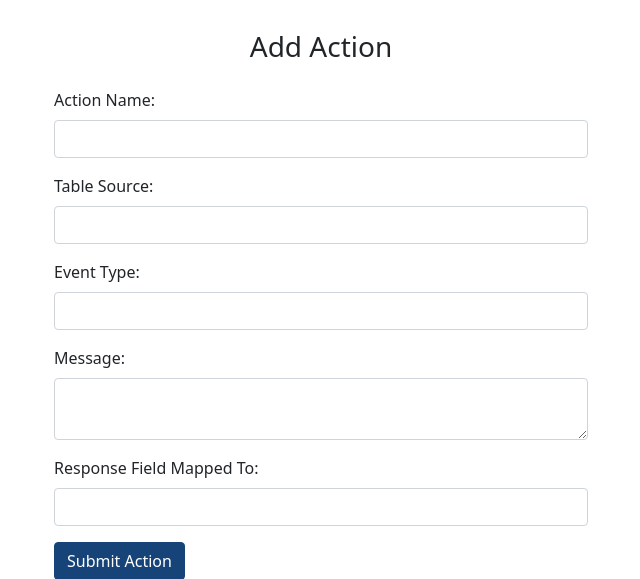
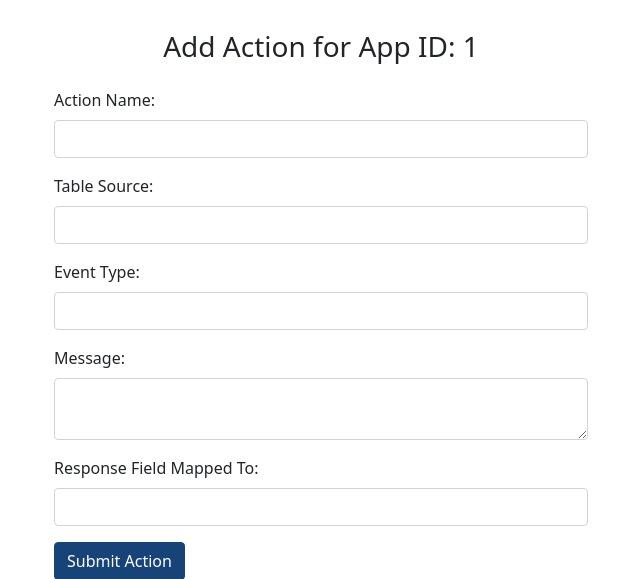
Before and after one commit to camillemaulion05/slack-extension, a Python web app: template templates/create_action.html in a window 1280 px wide. Shown: the part 58-637 px from the top of the page, without its empty margins (319-959 px from the left). Run offline with Jinja, Linux system fonts and the light colour scheme; the template is opened without the code that fills it: most values are stand-ins (such as "Sample title", 1, 10 or a date in 2020).

Commit message:
Update URLs

```diff
--- a/app.py
+++ b/app.py
@@ -53,7 +53,7 @@ class MyHandler(http.server.SimpleHTTPRequestHandler):
                 self.wfile.write(b"Error: Template file not found.")
                 return
 
-        elif self.path.startswith('/extension_actions'):
+        elif self.path.startswith('/extension_actions/'):
             app_id = self.path.split('/')[-1]
             print(f"Requested extension actions for app_id: {app_id}")  # Debug log
             self.send_response(200)
@@ -75,7 +75,7 @@ class MyHandler(http.server.SimpleHTTPRequestHandler):
                 response_html = template.replace("{{ app_id }}", app_id).replace("{{ actions }}", actions_html)
                 self.wfile.write(response_html.encode())
 
-        elif self.path.startswith('/create_action'):
+        elif self.path.startswith('/create_action/'):
             app_id = self.path.split('/')[-1]
             self.send_response(200)
             self.send_header('Content-type', 'text/html')
--- a/templates/create_action.html
+++ b/templates/create_action.html
@@ -3,19 +3,19 @@
 <head>
     <meta charset="UTF-8">
     <meta name="viewport" content="width=device-width, initial-scale=1.0">
-    <link rel="shortcut icon" type="image/x-icon" href="assets/img/index.ico" />
-    <link rel="stylesheet" href="assets/lib/bootstrap-5.1.3-dist/css/bootstrap.min.css">
-    <link rel="stylesheet" href="assets/lib/font-awesome/css/all.min.css">
-    <link rel="stylesheet" href="assets/css/common.css?v=01312023">
-    <script src="assets/lib/jquery/dist/jquery.min.js"></script>
-    <script src="assets/lib/bootstrap-5.1.3-dist/js/bootstrap.min.js"></script>
-    <script src="assets/js/common.js"></script>
+    <link rel="shortcut icon" type="image/x-icon" href="/assets/img/index.ico" />
+    <link rel="stylesheet" href="/assets/lib/bootstrap-5.1.3-dist/css/bootstrap.min.css">
+    <link rel="stylesheet" href="/assets/lib/font-awesome/css/all.min.css">
+    <link rel="stylesheet" href="/assets/css/common.css?v=01312023">
+    <script src="/assets/lib/jquery/dist/jquery.min.js"></script>
+    <script src="/assets/lib/bootstrap-5.1.3-dist/js/bootstrap.min.js"></script>
+    <script src="/assets/js/common.js"></script>
     <title>Add Action</title>
 </head>
 <body>
     <nav class="navbar navbar-expand-md navbar-light bg-light fixed-top">
         <div class="container">
-            <a class="navbar-brand" href="./"><img src="assets/img/logo.svg" style="height:30px;" /></a>
+            <a class="navbar-brand" href="../"><img src="/assets/img/logo.svg" style="height:30px;" /></a>
             <button class="navbar-toggler" type="button" data-bs-toggle="collapse" data-bs-target="#navbar" aria-controls="navbar" aria-expanded="false" aria-label="Toggle navigation">
                 <span class="navbar-toggler-icon"></span>
             </button>
@@ -24,10 +24,10 @@
                 <ul class="navbar-nav ms-auto">
                     <!--Add your Menu here-->
                     <li class="nav-item">
-                        <a id="nav-add-action" class="nav-link" href="/create_action"><i class="fas fa-plus"></i> Add Action</a>
+                        <a id="nav-add-action" class="nav-link" href="/create_action/{{ app_id }}"><i class="fas fa-plus"></i> Add Action</a>
                     </li>
                     <li class="nav-item">
-                        <a id="nav-list-actions" class="nav-link" href="/extension_actions"><i class="fas fa-address-card"></i> Manage Actions</a>
+                        <a id="nav-list-actions" class="nav-link" href="/extension_actions/{{ app_id }}"><i class="fas fa-address-card"></i> Manage Actions</a>
                     </li>
                 </ul>
             </div>
@@ -39,7 +39,7 @@
      <main role="main" class="container">
         <div class="col-md-6 offset-md-3">
             <h3 class="mt-3 text-center">
-                Add Action
+                Add Action for App ID: {{ app_id }}
             </h3>
             <form action="/submit_action" method="POST" class="container mt-4">
                 <div class="mb-3">
```
Also changed, not shown: templates/extension_actions.html (+10 -10 lines).
